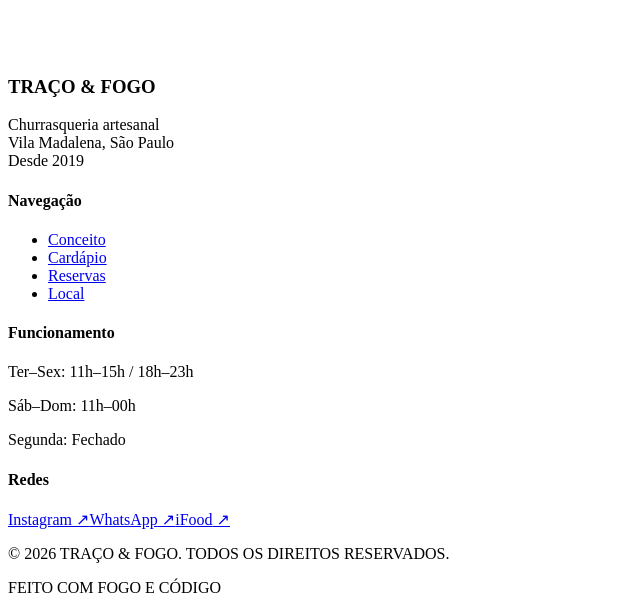
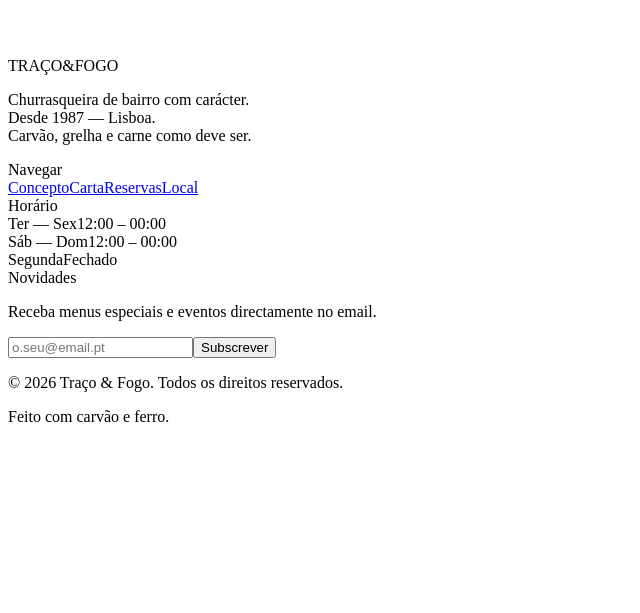
Before and after one commit to Goncalo009/churrasqueria-brutal, a Next.js app: page / in a window 1280 px wide. Shown: the part 5060-5673 px from the top of the page, without its empty margins (0-640 px from the left). After the commit the page ends 5502 px from the top, so only its background shows below. Built offline with nearby package versions, Linux system fonts and the light colour scheme.

Commit message:
refactor: rebuild with authentic brutalism

```diff
--- a/src/components/Footer.tsx
+++ b/src/components/Footer.tsx
@@ -1,78 +1,141 @@
+"use client";
+
+import { useState } from "react";
+
+const navLinks = [
+  { href: "#concepto", label: "Concepto" },
+  { href: "#carta", label: "Carta" },
+  { href: "#reservas", label: "Reservas" },
+  { href: "#local", label: "Local" },
+];
+
+const hours = [
+  { days: "Ter — Sex", time: "12:00 – 00:00" },
+  { days: "Sáb — Dom", time: "12:00 – 00:00" },
+  { days: "Segunda", time: "Fechado" },
+];
+
 export default function Footer() {
+  const [email, setEmail] = useState("");
+  const [subscribed, setSubscribed] = useState(false);
+
+  const handleSubscribe = (e: React.FormEvent) => {
+    e.preventDefault();
+    if (email.trim()) {
+      setSubscribed(true);
+    }
+  };
+
   return (
-    <footer className="bg-concrete-950 border-t-4 border-concrete-800 relative overflow-hidden">
-      {/* Top decorative line */}
-      <div className="h-1 bg-gradient-to-r from-transparent via-fire-700 to-transparent" />
-
-      <div className="max-w-[1400px] mx-auto px-4 sm:px-8 py-12 sm:py-16">
-        <div className="grid grid-cols-1 sm:grid-cols-2 lg:grid-cols-4 gap-10 lg:gap-8">
-          {/* Brand */}
+    <footer className="py-20 px-6 border-t border-[#2d2624]">
+      <div className="max-w-6xl mx-auto">
+        <div className="grid grid-cols-1 sm:grid-cols-2 lg:grid-cols-4 gap-12 lg:gap-10 mb-16">
+          {/* Column 1 — Brand */}
           <div className="sm:col-span-2 lg:col-span-1">
-            <h3 className="font-display text-3xl text-fire-500 tracking-[0.2em] mb-3">
-              TRAÇO & FOGO
-            </h3>
-            <p className="font-mono text-xs text-concrete-600 tracking-wider leading-relaxed">
-              Churrasqueria artesanal<br />
-              Vila Madalena, São Paulo<br />
-              Desde 2019
+            <div className="flex items-baseline gap-[2px] mb-6">
+              <span className="font-[var(--font-display)] text-4xl tracking-wider text-[#e8dccd]">
+                TRAÇO
+              </span>
+              <span className="text-[#c0432d] text-lg">&</span>
+              <span className="font-[var(--font-display)] text-4xl tracking-wider text-[#e8dccd]">
+                FOGO
+              </span>
+            </div>
+            <p className="font-[var(--font-brut)] text-[#6b6259] text-[0.6rem] uppercase tracking-[0.15em] leading-relaxed">
+              Churrasqueira de bairro com carácter.<br />
+              Desde 1987 — Lisboa.<br />
+              Carvão, grelha e carne como deve ser.
             </p>
           </div>
 
-          {/* Links */}
+          {/* Column 2 — Navigation */}
           <div>
-            <h4 className="font-mono text-[10px] tracking-[0.3em] text-fire-700 mb-4 uppercase">Navegação</h4>
-            <ul className="space-y-2">
-              {["Conceito", "Cardápio", "Reservas", "Local"].map((link) => (
-                <li key={link}>
-                  <a href={`#${link.toLowerCase()}`} className="font-mono text-xs text-concrete-500 hover:text-fire-500 transition-colors duration-200 hover-line inline-block py-1">
-                    {link}
-                  </a>
-                </li>
+            <div className="font-[var(--font-brut)] text-[#c0432d] text-[0.55rem] uppercase tracking-[0.25em] mb-6">
+              Navegar
+            </div>
+            <nav className="flex flex-col gap-3">
+              {navLinks.map((link) => (
+                <a
+                  key={link.href}
+                  href={link.href}
+                  className="brutal-link font-[var(--font-body)] text-[#8a8176] text-sm tracking-wide transition-colors hover:text-[#e8dccd]"
+                >
+                  {link.label}
+                </a>
               ))}
-            </ul>
+            </nav>
           </div>
 
-          {/* Hours */}
+          {/* Column 3 — Hours */}
           <div>
-            <h4 className="font-mono text-[10px] tracking-[0.3em] text-fire-700 mb-4 uppercase">Funcionamento</h4>
-            <div className="font-mono text-xs text-concrete-500 space-y-1">
-              <p>Ter–Sex: 11h–15h / 18h–23h</p>
-              <p>Sáb–Dom: 11h–00h</p>
-              <p className="text-concrete-700">Segunda: Fechado</p>
+            <div className="font-[var(--font-brut)] text-[#c0432d] text-[0.55rem] uppercase tracking-[0.25em] mb-6">
+              Horário
+            </div>
+            <div className="space-y-2">
+              {hours.map((h) => (
+                <div
+                  key={h.days}
+                  className="flex justify-between font-[var(--font-body)] text-sm"
+                >
+                  <span className="text-[#8a8176]">{h.days}</span>
+                  <span
+                    className={
+                      h.time === "Fechado" ? "text-[#c0432d]" : "text-[#e8dccd]"
+                    }
+                  >
+                    {h.time}
+                  </span>
+                </div>
+              ))}
             </div>
           </div>
 
-          {/* Social */}
+          {/* Column 4 — Newsletter */}
           <div>
-            <h4 className="font-mono text-[10px] tracking-[0.3em] text-fire-700 mb-4 uppercase">Redes</h4>
-            <div className="space-y-2">
-              {[
-                { label: "Instagram", url: "#" },
-                { label: "WhatsApp", url: "#" },
-                { label: "iFood", url: "#" },
-              ].map((social) => (
-                <a
-                  key={social.label}
-                  href={social.url}
-                  className="block font-mono text-xs text-concrete-500 hover:text-fire-500 transition-colors duration-200 hover-line py-1"
-                >
-                  {social.label} ↗
-                </a>
-              ))}
+            <div className="font-[var(--font-brut)] text-[#c0432d] text-[0.55rem] uppercase tracking-[0.25em] mb-6">
+              Novidades
             </div>
+            {subscribed ? (
+              <div className="font-[var(--font-body)] text-[#e8dccd] text-sm">
+                Inscrição feita. Receberá as novidades da brasa.
+              </div>
+            ) : (
+              <form onSubmit={handleSubscribe}>
+                <p className="font-[var(--font-body)] text-[#8a8176] text-sm mb-3 leading-relaxed">
+                  Receba menus especiais e eventos directamente no email.
+                </p>
+                <div className="flex gap-0">
+                  <input
+                    type="email"
+                    required
+                    value={email}
+                    onChange={(e) => setEmail(e.target.value)}
+                    className="input-brutal flex-1 text-sm min-w-0 rounded-none"
+                    placeholder="o.seu@email.pt"
+                  />
+                  <button
+                    type="submit"
+                    className="btn-fogo !py-[14px] !px-5 text-[0.6rem] shrink-0 whitespace-nowrap"
+                  >
+                    Subscrever
+                  </button>
+                </div>
+              </form>
+            )}
           </div>
         </div>
 
         {/* Bottom bar */}
-        <div className="mt-12 pt-6 border-t border-concrete-800 flex flex-col sm:flex-row items-start sm:items-center justify-between gap-4">
-          <p className="font-mono text-[10px] text-concrete-700 tracking-wider">
-            © 2026 TRAÇO & FOGO. TODOS OS DIREITOS RESERVADOS.
+        <div className="brutal-divider mb-6" />
+        <div className="flex flex-col sm:flex-row justify-between items-center gap-4">
+          <p className="font-[var(--font-brut)] text-[#6b6259] text-[0.55rem] uppercase tracking-[0.15em]">
+            © {new Date().getFullYear()} Traço & Fogo. Todos os direitos reservados.
           </p>
-          <p className="font-mono text-[10px] text-concrete-800 tracking-wider">
-            FEITO COM FOGO E CÓDIGO
+          <p className="font-[var(--font-brut)] text-[#6b6259] text-[0.55rem] uppercase tracking-[0.15em]">
+            Feito com carvão e ferro.
           </p>
         </div>
       </div>
     </footer>
-  )
+  );
 }
```
